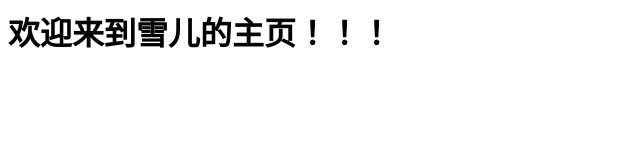
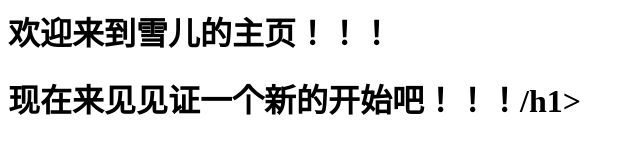
Before and after one commit to MrNanFeng/xueer-github.github.io, a plain HTML site: page index.html in a window 1280 px wide. Shown: the whole page, without its empty margins (0-640 px from the left). Drawn offline with Linux system fonts and the light colour scheme.

Commit message:
Update index.html

```diff
--- a/index.html
+++ b/index.html
@@ -1 +1,2 @@
 <h1>欢迎来到雪儿的主页！！！</h1>
+<h1>现在来见见证一个新的开始吧！！！/h1>
```
